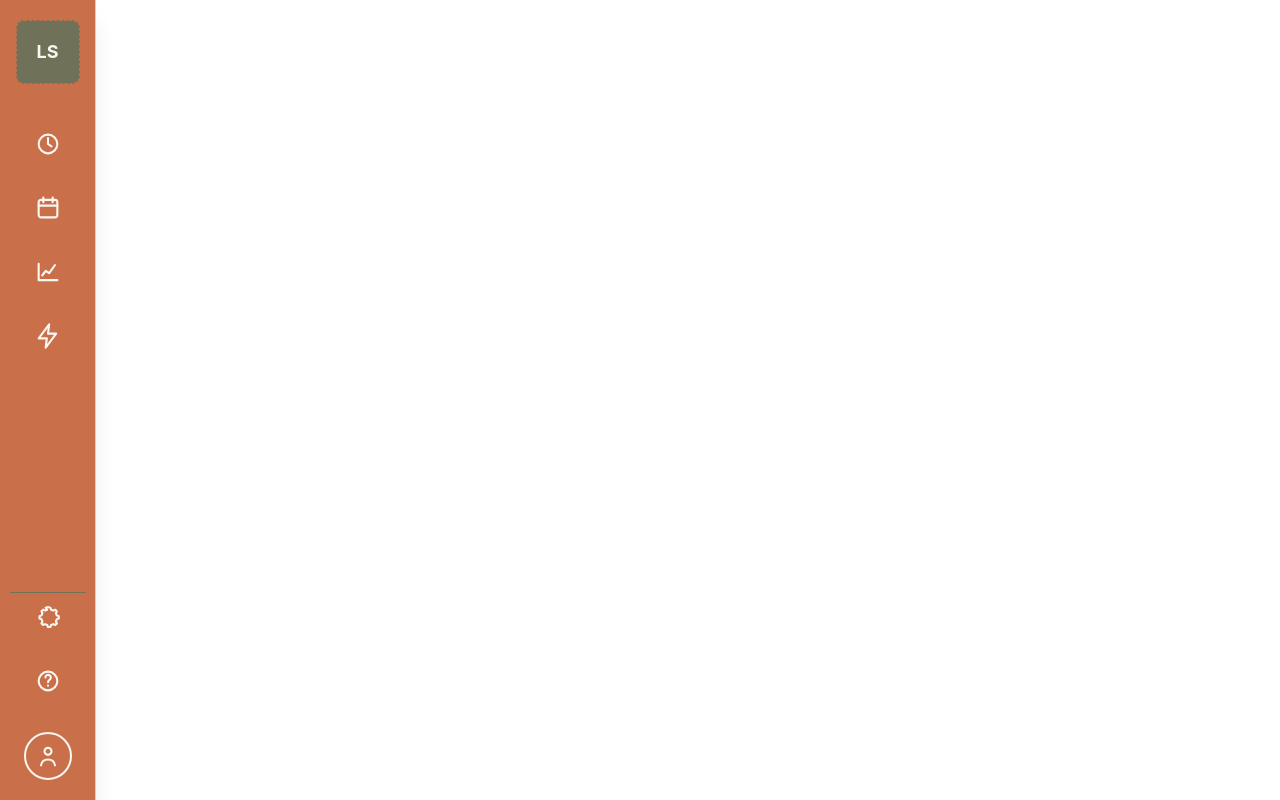
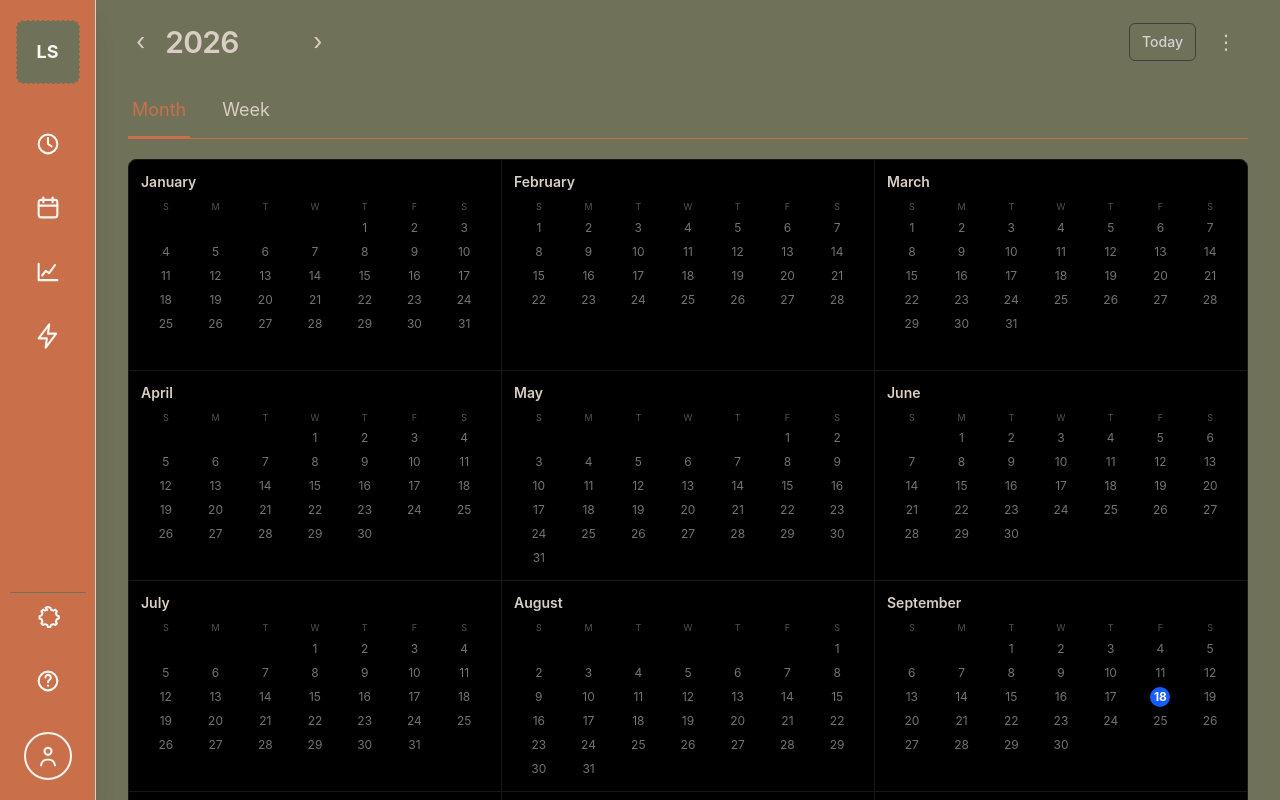
Before and after one commit to veefa/lazy-sloth, a React (Vite) app: page /calendar in a window 1280 px wide. Before the commit this address had no page. Shown: the top 800 px of the page. Built offline with nearby package versions, Linux system fonts and the light colour scheme.

Commit message:
Feature: Add Calendar - Implemented calendar view with month and week modes - Added navigation for switching between months and weeks

```diff
--- a/src/App.tsx
+++ b/src/App.tsx
@@ -5,6 +5,7 @@ import Navbar from "./components/Navbar.tsx";
 import LazySchedulePage from "./pages/LazySchedulePage.tsx";
 import ProductivityPage from "./pages/ProductivityPage.tsx";
 import TasksManager from "./pages/TaskManager.tsx";
+import CalendarPage from "./pages/CalendarPage.tsx";
 
 function App() {
   return (
@@ -15,6 +16,7 @@ function App() {
           <Route path="/" element={<Home />} />
           <Route path="/lazy-schedule" element={<LazySchedulePage />} />
           <Route path="/productivity" element={<ProductivityPage />} />
+          <Route path="/calendar" element={<CalendarPage />} />
           <Route path="/tasks-manager" element={<TasksManager />} />
         </Routes>
       </div>
--- a/src/components/Navbar.tsx
+++ b/src/components/Navbar.tsx
@@ -68,7 +68,7 @@ const SidebarIcon: React.FC<{ name: IconName }> = ({ name }) => {
 
 const links: { to: string; label: string; icon: IconName }[] = [
   { to: "/lazy-schedule", label: "Schedule", icon: "schedule" },
-  { to: "/Calendar   ", label: "Calendar", icon: "calendar" },
+  { to: "/calendar", label: "Calendar", icon: "calendar" },
   { to: "/productivity", label: "Productivity", icon: "productivity" },
   { to: "/tasks-manager", label: "TaskManager", icon: "tasksmanager" },
 ];
--- /dev/null
+++ b/src/pages/CalendarPage.tsx
@@ -0,0 +1,234 @@
+import React, { useMemo, useState } from "react";
+import { categories, type Task, useTasks } from "../features/taskStore";
+
+type CalendarDay = {
+  date: Date;
+  currentMonth: boolean;
+};
+
+const startOfDay = (date: Date) =>
+  new Date(date.getFullYear(), date.getMonth(), date.getDate());
+
+const sameDay = (first: Date, second: Date) =>
+  startOfDay(first).getTime() === startOfDay(second).getTime();
+
+const formatTime = (hour: number) => {
+  const hours = Math.floor(hour) % 24;
+  const minutes = Math.round((hour - Math.floor(hour)) * 60);
+  return `${String(hours).padStart(2, "0")}:${String(minutes).padStart(2, "0")}`;
+};
+
+const getCalendarDays = (month: Date): CalendarDay[] => {
+  const firstDay = new Date(month.getFullYear(), month.getMonth(), 1);
+  const gridStart = new Date(
+    month.getFullYear(),
+    month.getMonth(),
+    1 - firstDay.getDay(),
+  );
+  return Array.from({ length: 42 }, (_, index) => {
+    const date = new Date(gridStart);
+    date.setDate(gridStart.getDate() + index);
+    return { date, currentMonth: date.getMonth() === month.getMonth() };
+  });
+};
+
+const CalendarPage: React.FC = () => {
+  const tasks = useTasks();
+  const today = useMemo(() => startOfDay(new Date()), []);
+  const [month, setMonth] = useState(today);
+  const [view, setView] = useState("Month");
+  const days = useMemo(() => getCalendarDays(month), [month]);
+  const monthLabel = month.toLocaleDateString("en-US", {
+    month: "short",
+    year: "numeric",
+  });
+  const yearLabel = String(month.getFullYear());
+
+  const tasksForDay = (date: Date) => (sameDay(date, today) ? tasks : []);
+
+  const shiftMonth = (amount: number) => {
+    setMonth(
+      (current) =>
+        new Date(
+          current.getFullYear(),
+          current.getMonth() + (view === "Month" ? amount * 12 : amount),
+          1,
+        ),
+    );
+  };
+
+  return (
+    <main className="min-h-screen bg-olive px-4 pb-8 pt-5 text-warm-taupe md:ml-24 md:px-8">
+      <div className="mx-auto max-w-7xl">
+        <header className="flex flex-wrap items-center justify-between gap-4">
+          <div className="flex items-center gap-3">
+            <button
+              type="button"
+              onClick={() => shiftMonth(-1)}
+              aria-label="Previous month"
+              className="rounded-full px-2 text-2xl text-warm-taupe hover:bg-terracotta hover:text-olive">
+              &#8249;
+            </button>
+            <h1 className="min-w-32 text-3xl font-semibold tracking-tight">
+              {view === "Month" ? yearLabel : monthLabel}
+            </h1>
+            <button
+              type="button"
+              onClick={() => shiftMonth(1)}
+              aria-label="Next month"
+              className="rounded-full px-2 text-2xl text-warm-taupe hover:bg-terracotta hover:text-olive">
+              &#8250;
+            </button>
+          </div>
+          <div className="flex items-center gap-2">
+            <button
+              type="button"
+              onClick={() => setMonth(today)}
+              className="rounded-md border border-neutral-700 px-3 py-2 text-sm font-medium text-neutral-300 hover:border-neutral-500 hover:text-terracotta">
+              Today
+            </button>
+            <button
+              type="button"
+              aria-label="Calendar options"
+              className="rounded-md px-3 py-2 text-xl text-warm-taupe    hover:bg-warm-ivory hover:text-terracotta">
+              &#8942;
+            </button>
+          </div>
+        </header>
+
+        <nav
+          aria-label="Calendar views"
+          className="mt-8 flex gap-7 border-b border-terracotta text-lg text-warm-taupe">
+          {["Month", "Week"].map((option) => (
+            <button
+              key={option}
+              type="button"
+              onClick={() => setView(option)}
+              className={`border-b-2 px-1 pb-3 ${view === option ? "border-terracotta text-terracotta" : "border-transparent hover:text-neutral-200"}`}>
+              {option}
+            </button>
+          ))}
+        </nav>
+
+        <section
+          className="mt-5 overflow-hidden rounded-lg border border-neutral-900"
+          aria-label={`${monthLabel} calendar`}>
+          {view === "Month" ? (
+            <div className="grid grid-cols-1 gap-px bg-neutral-900 sm:grid-cols-2 lg:grid-cols-3">
+              {Array.from({ length: 12 }, (_, monthIndex) => {
+                const overviewMonth = new Date(
+                  month.getFullYear(),
+                  monthIndex,
+                  1,
+                );
+                return (
+                  <article key={monthIndex} className="bg-black p-3">
+                    <h2 className="mb-2 text-sm font-semibold text-warm-taupe">
+                      {overviewMonth.toLocaleDateString("en-US", {
+                        month: "long",
+                      })}
+                    </h2>
+                    <div className="mb-1 grid grid-cols-7 text-center text-[9px] uppercase text-neutral-600">
+                      {["S", "M", "T", "W", "T", "F", "S"].map((day, index) => (
+                        <span key={`${day}-${index}`}>{day}</span>
+                      ))}
+                    </div>
+                    <div className="grid grid-cols-7 gap-y-1 text-center text-xs">
+                      {getCalendarDays(overviewMonth).map(
+                        ({ date, currentMonth }) => {
+                          const isToday = sameDay(date, today);
+                          const hasTasks = tasksForDay(date).length > 0;
+                          return (
+                            <span
+                              key={date.toISOString()}
+                              className={`relative mx-auto flex h-5 w-5 items-center justify-center ${!currentMonth ? "text-neutral-800" : "text-neutral-500"} ${isToday ? "rounded-full bg-blue-600 font-bold text-white" : ""}`}>
+                              {date.getMonth() === monthIndex
+                                ? date.getDate()
+                                : ""}
+                              {hasTasks && !isToday && (
+                                <i
+                                  className="absolute bottom-0 h-1 w-1 rounded-full"
+                                  style={{
+                                    backgroundColor:
+                                      categories[tasks[0].category],
+                                  }}
+                                />
+                              )}
+                            </span>
+                          );
+                        },
+                      )}
+                    </div>
+                  </article>
+                );
+              })}
+            </div>
+          ) : (
+            <>
+              <div className="grid grid-cols-7 border-b border-neutral-800 bg-neutral-950">
+                {["Sun", "Mon", "Tue", "Wed", "Thu", "Fri", "Sat"].map(
+                  (day) => (
+                    <div
+                      key={day}
+                      className="px-2 py-3 text-center text-xs font-semibold uppercase tracking-wider text-neutral-500 sm:px-4 sm:text-sm">
+                      {day}
+                    </div>
+                  ),
+                )}
+              </div>
+              <div className="grid grid-cols-7">
+                {days.map(({ date, currentMonth }) => {
+                  const dayTasks = tasksForDay(date);
+                  const isToday = sameDay(date, today);
+                  return (
+                    <div
+                      key={date.toISOString()}
+                      className={`min-h-28 border-b border-r border-neutral-900 p-2 sm:min-h-36 sm:p-3 ${currentMonth ? "bg-black" : "bg-neutral-950/70"}`}>
+                      <div
+                        className={`flex h-8 w-8 items-center justify-center text-sm ${!currentMonth ? "text-neutral-700" : "text-neutral-400"} ${isToday ? "rounded-full bg-terracotta font-bold text-white" : ""}`}>
+                        {date.getDate()}
+                      </div>
+                      <div className="mt-1 space-y-1">
+                        {dayTasks.map((task: Task) => (
+                          <div
+                            key={task.id}
+                            className={`truncate rounded px-1.5 py-1 text-left text-[11px] font-medium text-white ${task.completed ? "opacity-40 line-through" : ""}`}
+                            style={{
+                              backgroundColor: `${categories[task.category]}cc`,
+                            }}
+                            title={`${task.name}, ${formatTime(task.startHour)} - ${formatTime(task.endHour)}`}>
+                            <span className="hidden sm:inline">
+                              {formatTime(task.startHour)}{" "}
+                            </span>
+                            {task.name}
+                          </div>
+                        ))}
+                      </div>
+                    </div>
+                  );
+                })}
+              </div>
+            </>
+          )}
+        </section>
+
+        <footer className="mt-5 flex flex-wrap items-center gap-4 text-xs text-neutral-500">
+          <span>
+            {tasks.length} saved {tasks.length === 1 ? "task" : "tasks"}
+          </span>
+          {Object.entries(categories).map(([name, color]) => (
+            <span key={name} className="flex items-center gap-1.5">
+              <i
+                className="h-2 w-2 rounded-full"
+                style={{ backgroundColor: color }}
+              />
+              {name}
+            </span>
+          ))}
+        </footer>
+      </div>
+    </main>
+  );
+};
+
+export default CalendarPage;
```
